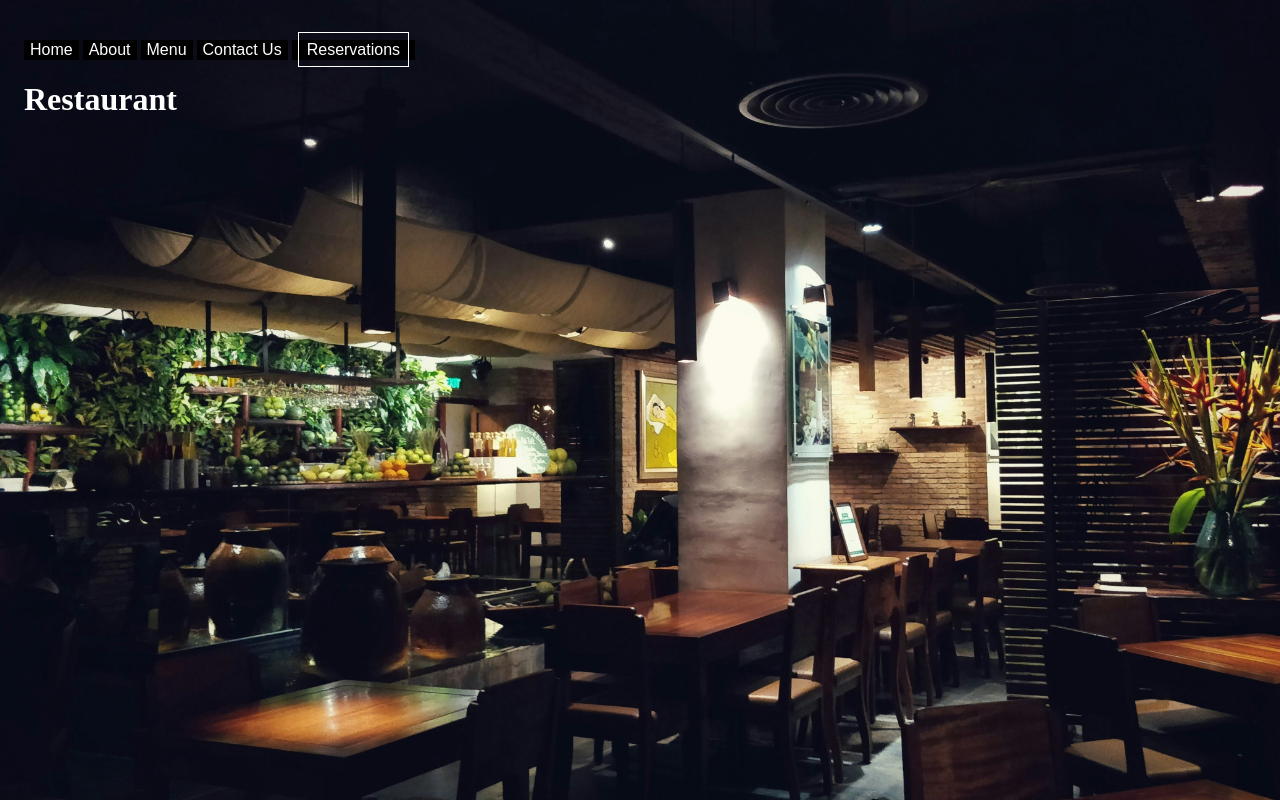
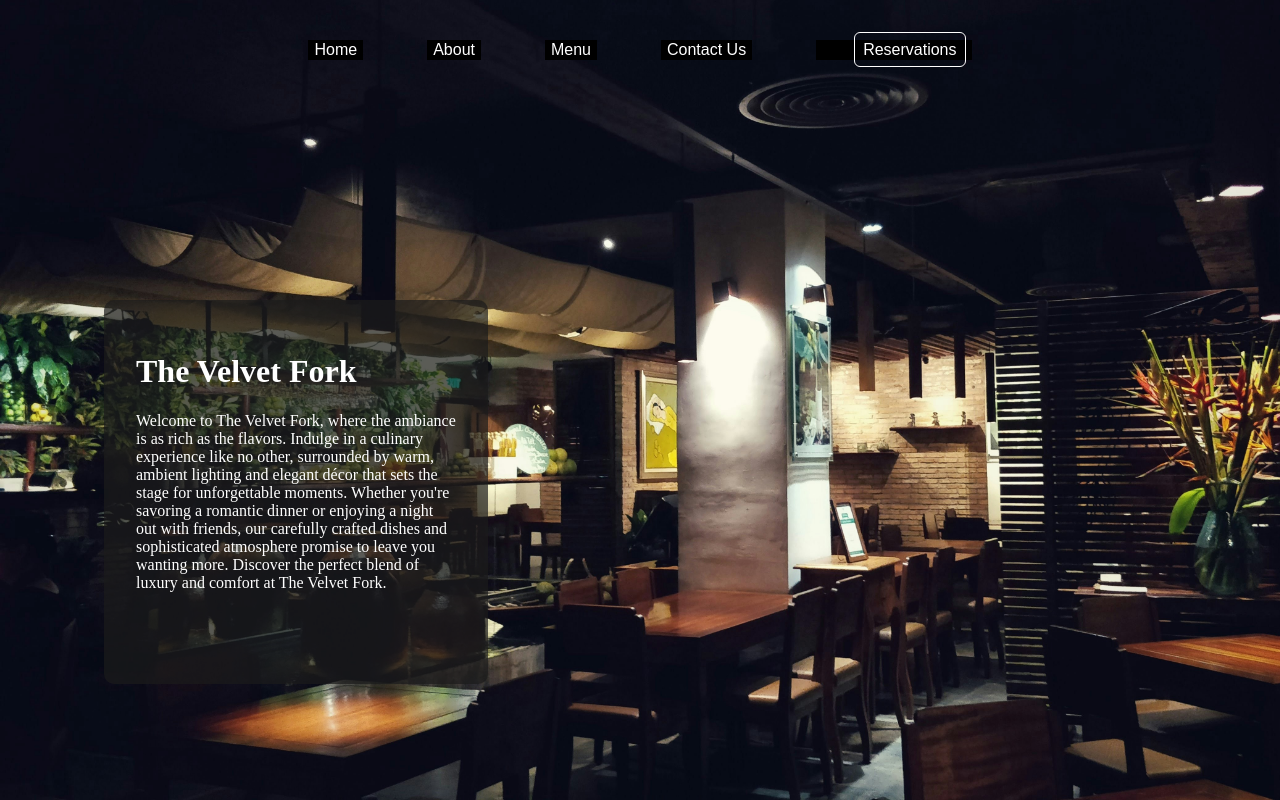
Before and after one commit to moisesg526/restaurant, a website built with webpack: page index.html in a window 1280 px wide. Built offline with nearby package versions, Linux system fonts and the light colour scheme.

Commit message:
Added content to the info div and gave spacing to nav buttons

```diff
--- a/package.json
+++ b/package.json
@@ -7,6 +7,7 @@
   "scripts": {
     "test": "echo \"Error: no test specified\" && exit 1",
     "watch": "webpack --watch",
+    "start": "webpack serve --open",
     "build": "webpack"
   },
   "repository": {
@@ -24,7 +25,8 @@
     "html-webpack-plugin": "^5.6.0",
     "style-loader": "^4.0.0",
     "webpack": "^5.93.0",
-    "webpack-cli": "^5.1.4"
+    "webpack-cli": "^5.1.4",
+    "webpack-dev-server": "^5.0.4"
   },
   "dependencies": {
     "lodash": "^4.17.21"
--- a/src/index.js
+++ b/src/index.js
@@ -4,11 +4,18 @@ import "./style.css";
 const content = document.querySelector("#content");
 
 function component() {
+  const div = document.createElement("div");
+  div.setAttribute("id", "info");
+  content.appendChild(div);
+
   const h1 = document.createElement("h1");
-  h1.textContent = "Restaurant";
+  h1.textContent = "The Velvet Fork";
+  div.appendChild(h1);
 
-
-  return h1;
+  const p = document.createElement("p");
+  p.textContent =
+    "Welcome to The Velvet Fork, where the ambiance is as rich as the flavors. Indulge in a culinary experience like no other, surrounded by warm, ambient lighting and elegant décor that sets the stage for unforgettable moments. Whether you're savoring a romantic dinner or enjoying a night out with friends, our carefully crafted dishes and sophisticated atmosphere promise to leave you wanting more. Discover the perfect blend of luxury and comfort at The Velvet Fork.";
+  div.appendChild(p);
 }
 
 content.appendChild(component());
--- a/src/style.css
+++ b/src/style.css
@@ -13,6 +13,8 @@ h1 {
 
 nav {
   color: aqua;
+  display: flex;
+  justify-content: center;
 }
 
 button {
@@ -21,12 +23,31 @@ button {
   color: #fff;
   background-color: #000;
   font-size: 1rem;
+  margin: 0 2rem;
+  cursor: pointer;
 }
 
 #reservation {
   border: solid 1px #fff;
   padding: 0.5rem;
+  border-radius: 6px;
+  margin-left: 2rem;
 }
 
-#content {
+/* #content {
+} */
+
+#info {
+  width: 20rem;
+  height: 20rem;
+  padding: 2rem;
+  background: rgba(28, 28, 28, 0.7);
+  position: relative;
+  top: 15rem;
+  left: 5rem;
+  border-radius: 10px;
 }
+
+p {
+  color: #fff;
+}
```
Also changed, not shown: dist/bundle.js, 1 other file. Lines whose indentation alone changed are shown as unchanged.
